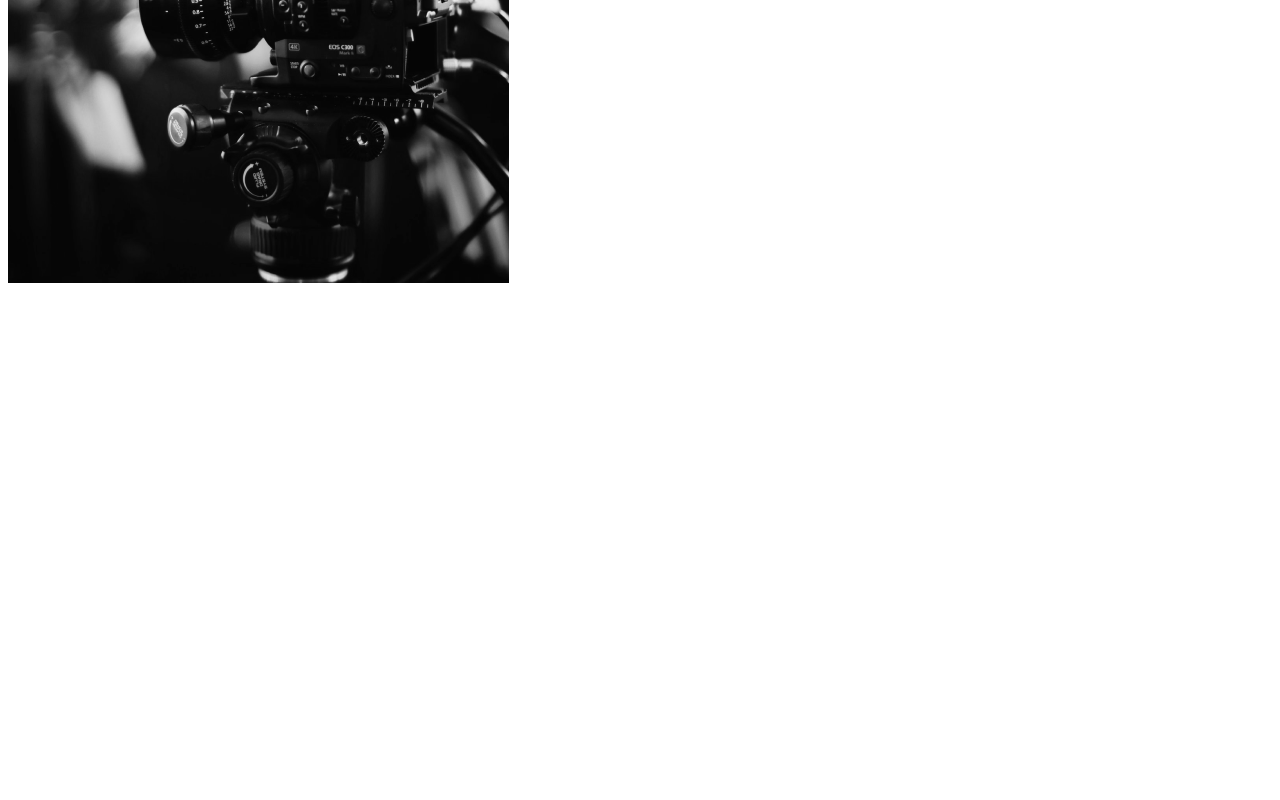
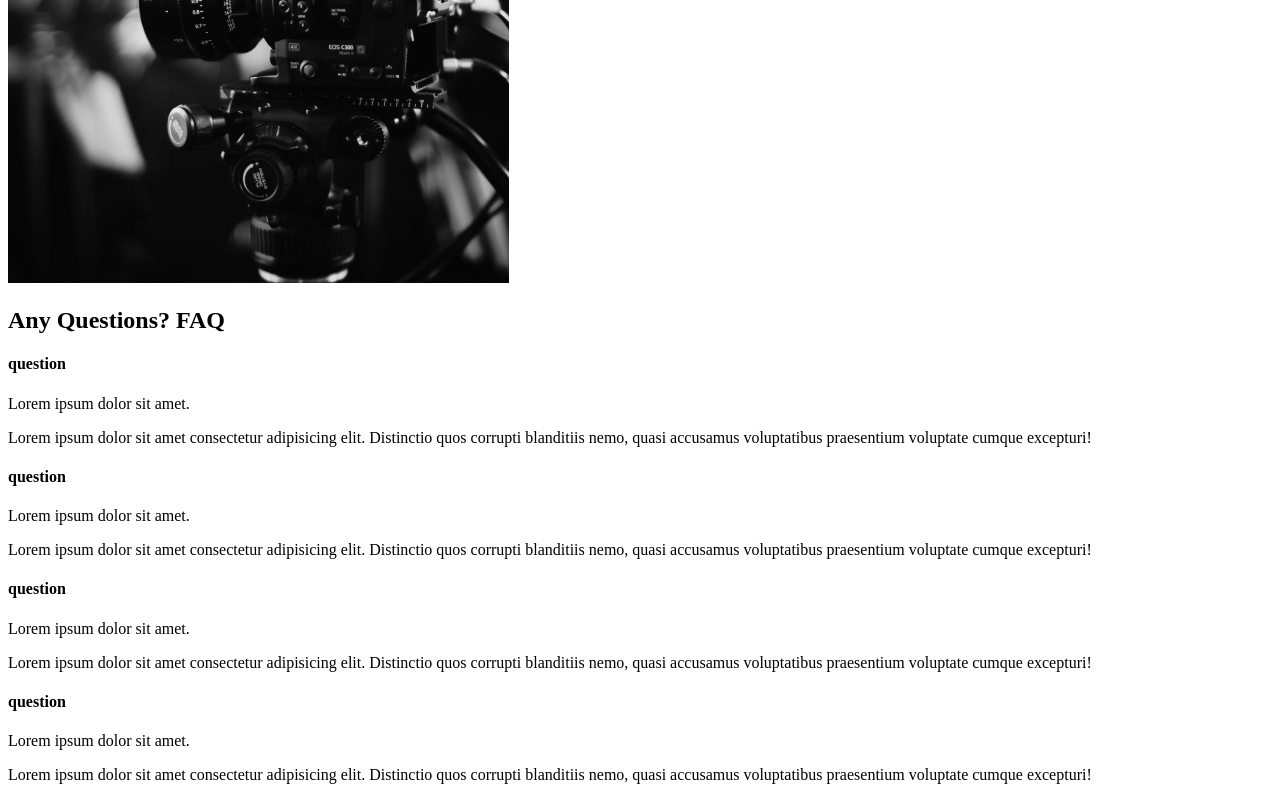
Before and after one commit to Dominik-Majcherczyk/Portfolio-website-framer-motion, a React (Create React App) app: page / in a window 1280 px wide. Shown: the part 2099-2899 px from the top of the page. Before the commit the page ends 2394 px from the top, so only its background shows below. Built offline with nearby package versions, Linux system fonts and the light colour scheme.

Commit message:
Faq section

```diff
--- /dev/null
+++ b/src/components/FaqSection.js
@@ -0,0 +1,57 @@
+import React from "react";
+import home1 from "../img/home1.png";
+const FaqSection = () => {
+  return (
+    <div className="faq">
+      <h2>
+        Any Questions? <span>FAQ</span>
+      </h2>
+      <div className="questions">
+        <h4>question</h4>
+        <div className="answer">
+          <p>Lorem ipsum dolor sit amet.</p>
+          <p>
+            Lorem ipsum dolor sit amet consectetur adipisicing elit. Distinctio
+            quos corrupti blanditiis nemo, quasi accusamus voluptatibus
+            praesentium voluptate cumque excepturi!
+          </p>
+        </div>
+      </div>
+      <div className="questions">
+        <h4>question</h4>
+        <div className="answer">
+          <p>Lorem ipsum dolor sit amet.</p>
+          <p>
+            Lorem ipsum dolor sit amet consectetur adipisicing elit. Distinctio
+            quos corrupti blanditiis nemo, quasi accusamus voluptatibus
+            praesentium voluptate cumque excepturi!
+          </p>
+        </div>
+      </div>
+      <div className="questions">
+        <h4>question</h4>
+        <div className="answer">
+          <p>Lorem ipsum dolor sit amet.</p>
+          <p>
+            Lorem ipsum dolor sit amet consectetur adipisicing elit. Distinctio
+            quos corrupti blanditiis nemo, quasi accusamus voluptatibus
+            praesentium voluptate cumque excepturi!
+          </p>
+        </div>
+      </div>
+      <div className="questions">
+        <h4>question</h4>
+        <div className="answer">
+          <p>Lorem ipsum dolor sit amet.</p>
+          <p>
+            Lorem ipsum dolor sit amet consectetur adipisicing elit. Distinctio
+            quos corrupti blanditiis nemo, quasi accusamus voluptatibus
+            praesentium voluptate cumque excepturi!
+          </p>
+        </div>
+      </div>
+    </div>
+  );
+};
+
+export default FaqSection;
--- a/src/pages/AboutUs.js
+++ b/src/pages/AboutUs.js
@@ -1,12 +1,14 @@
 import React from "react";
 import AboutSection from "../components/AboutSection";
 import ServicesSection from "../components/ServicesSection";
+import FaqSection from "../components/FaqSection";
 
 const AbousUs = () => {
   return (
     <div>
       <AboutSection />
       <ServicesSection />
+      <FaqSection />
     </div>
   );
 };
```
